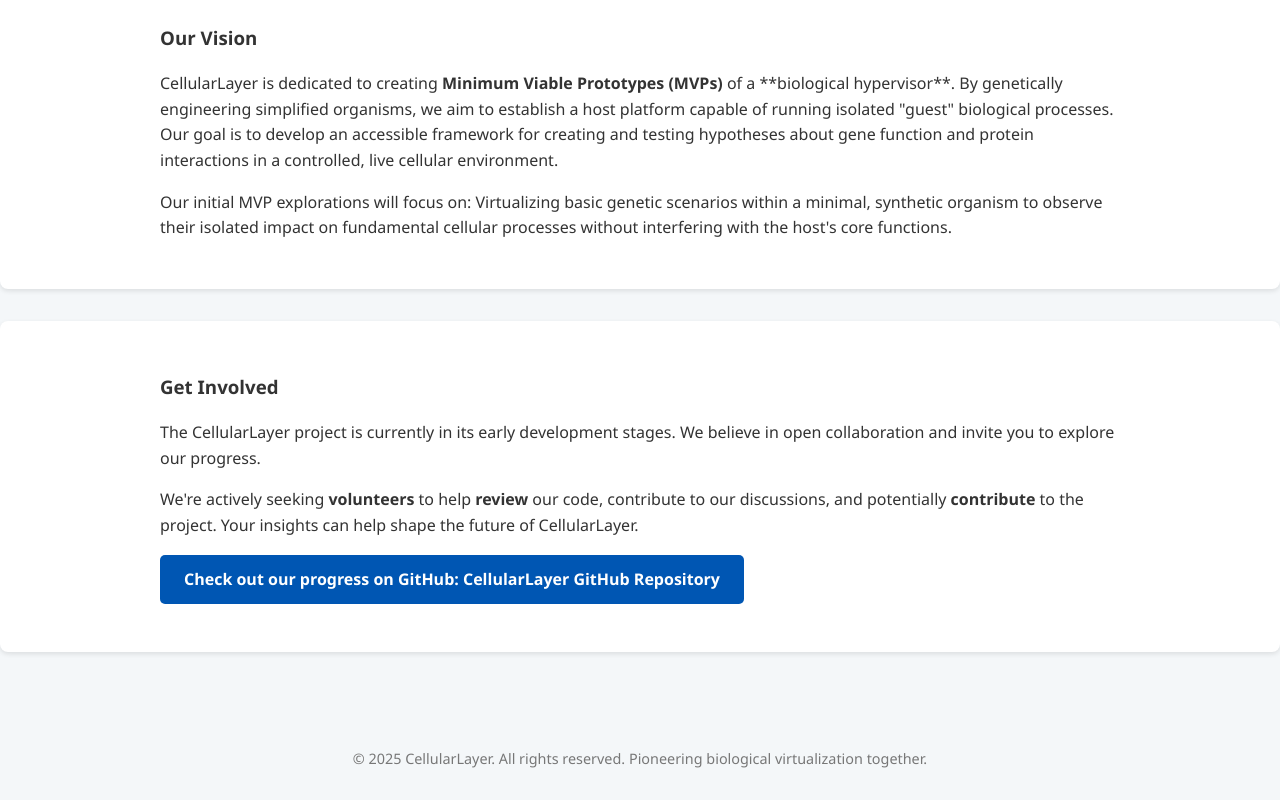
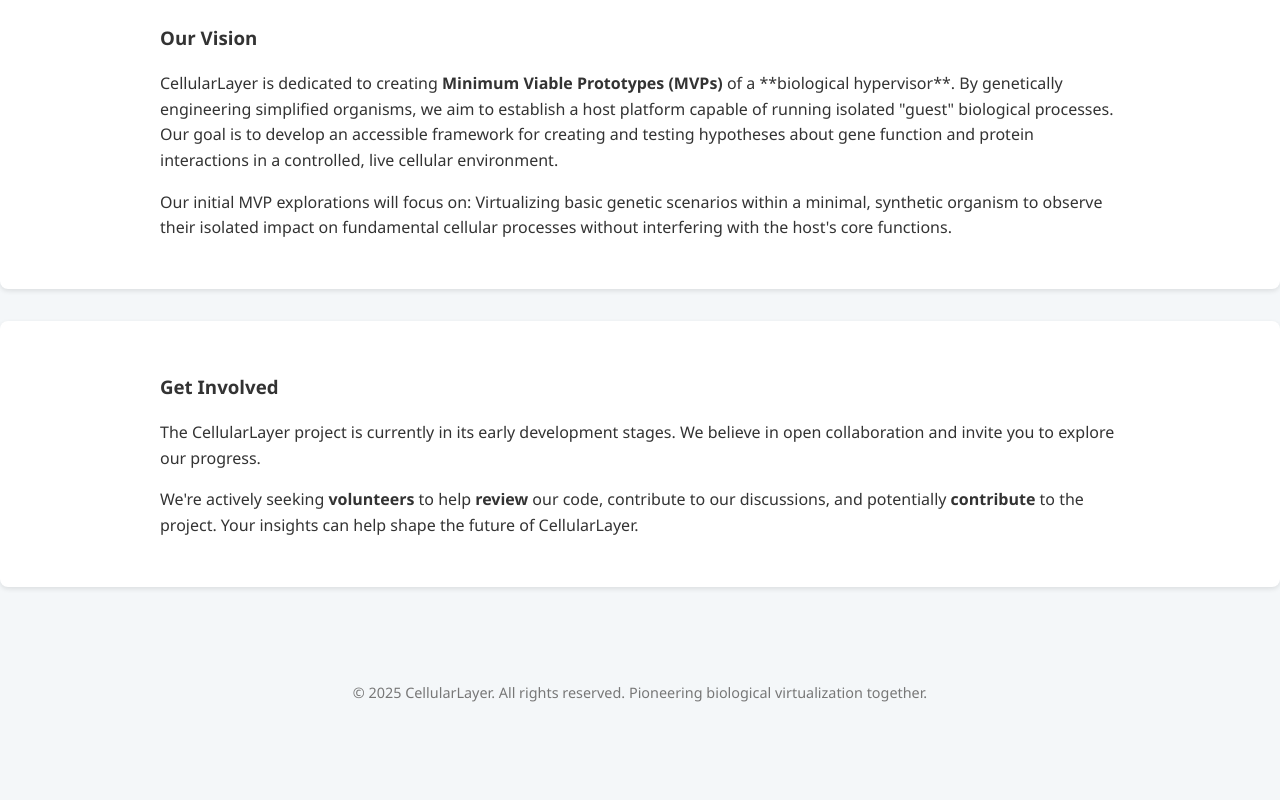
Before and after one commit to aptitudetechnology/CellularLayer, a plain HTML site: page index.html in a window 1280 px wide. Shown: the part 678-1478 px from the top of the page. After the commit the page ends 1412 px from the top, so only its background shows below. Drawn offline with Linux system fonts and the light colour scheme.

Commit message:
Update index.html

```diff
--- a/index.html
+++ b/index.html
@@ -36,7 +36,7 @@
                 <h3>Get Involved</h3>
                 <p>The CellularLayer project is currently in its early development stages. We believe in open collaboration and invite you to explore our progress.</p>
                 <p>We're actively seeking <strong>volunteers</strong> to help <strong>review</strong> our code, contribute to our discussions, and potentially <strong>contribute</strong> to the project. Your insights can help shape the future of CellularLayer.</p>
-                <p><a href="https://github.com/CellularLayer" class="button">Check out our progress on GitHub: CellularLayer GitHub Repository</a></p>
+
             </div>
         </section>
     </main>
```
